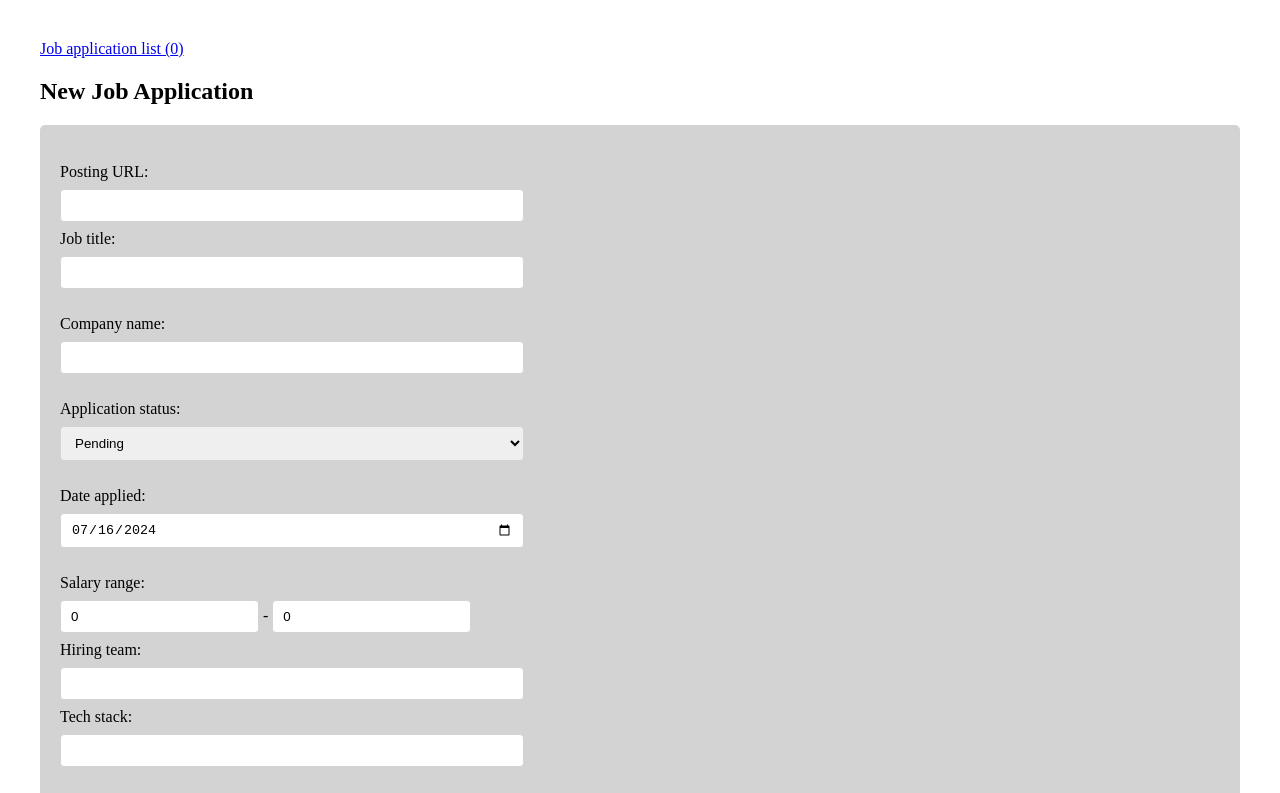
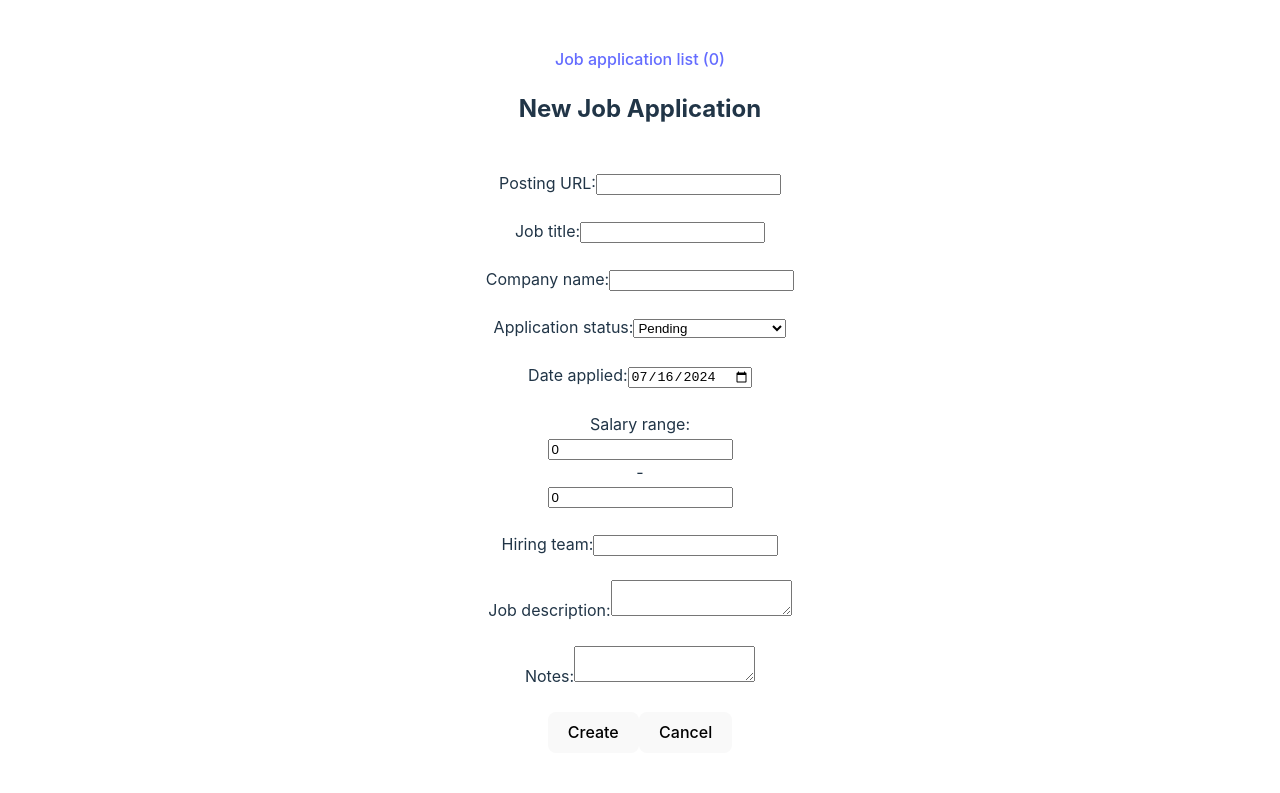
Before and after one commit to derrickserbia/jobtrackerapp, a React (Vite) app: page / in a window 1280 px wide. Shown: the top 793 px of the page. Built offline with nearby package versions, Linux system fonts and the light colour scheme; no server answers.

Commit message:
code organizing and styling

```diff
--- a/src/App.css
+++ b/src/App.css
@@ -2,7 +2,7 @@
   max-width: 1280px;
   margin: 0 auto;
   padding: 2rem;
-  text-align: left;
+  text-align: center;
 }
 
 .logo {
@@ -40,68 +40,3 @@
 .read-the-docs {
   color: #888;
 }
-
-.form-input {
-  border-radius: 5px;
-  background-color: lightgray;
-  padding: 20px;
-}
-
-.form-fields {
-  width: 40%;
-}
-
-.button-submit {
-  background-color: black;
-  color: white;
-  padding: 14px 20px;
-  margin: 8px 10px;
-  border: none;
-  border-radius: 4px;
-  cursor: pointer;
-}
-
-.button-cancel {
-  background-color: red;
-  color: white;
-  padding: 14px 20px;
-  margin: 8px 10px;
-  border: none;
-  border-radius: 4px;
-  cursor: pointer;
-}
-
-input[type=text], input[type=date], select {
-  border: 1px solid lightgray;
-  width: 100%;
-  padding: 8px 10px;
-  margin: 8px 0;
-  display: inline-block;
-  border-radius: 4px;
-  box-sizing: border-box;
-}
-
-input[type=number] {
-  border: 1px solid lightgray;
-  padding: 8px 10px;
-  margin: 8px 0;
-  display: inline-block;
-  border-radius: 4px;
-  box-sizing: border-box;
-}
-
-.form-input-salary {
-  width: 100%;
-  border: 1px solid black;
-}
-
-textarea {
-  border: 1px solid lightgray;
-  width: 100%;
-  height: 6rem;
-  padding: 8px 10px;
-  margin: 8px 0;
-  display: inline-block;
-  border-radius: 4px;
-  box-sizing: border-box;
-}
--- a/src/JobApplicationDetails.jsx
+++ b/src/Components/JobApplicationDetails/JobApplicationDetails.jsx
@@ -1,7 +1,7 @@
 import React, { useState, useEffect } from 'react';
 import { useNavigate, useParams } from 'react-router-dom';
 import dayjs from 'dayjs';
-import { JobApplicationStatus } from './JobApplicationStatus';
+import { JobApplicationStatus } from '../../Utils/JobApplicationStatus.jsx';
 
 const API_URL = "/jobapplications";
 const headers = { "Content-Type": "application/json" };
@@ -151,7 +151,7 @@ function JobApplicationDetails({ onUpdate }) {
                                 />
                             </div>
                             <br />
-                            <div>
+                            {/* <div>
                                 <label htmlFor="techStack">Tech stack: </label>
                                 <input
                                     type="text"
@@ -160,7 +160,7 @@ function JobApplicationDetails({ onUpdate }) {
                                     onChange={handleFormChange}
                                 />
                             </div>
-                            <br />
+                            <br /> */}
                             <div>
                                 <label htmlFor="jobDescription">Job description: </label>
                                 <textarea
--- a/src/JobApplicationForm.jsx
+++ b/src/Components/JobApplicationForm/JobApplicationForm.jsx
@@ -1,11 +1,12 @@
 import { useState, useEffect } from "react";
-import { JobApplicationStatus } from "./JobApplicationStatus";
-import "./App.css"
-import { Link } from "react-router-dom";
+import { useNavigate } from "react-router-dom";
+import { JobApplicationStatus } from "../../Utils/JobApplicationStatus";
 
 const API_URL = "/jobapplications";
+const headers = { 'Content-type': 'application/json' }
 
 function JobApplicationForm({ onCreate }) {
+    const navigate = useNavigate();
     const today = new Date().toLocaleDateString("en-CA");
     const emptyForm = {
         jobTitle: "",
@@ -18,7 +19,7 @@ function JobApplicationForm({ onCreate }) {
         maxSalary: 0,
         postingUrl: "",
         hiringTeam: "",
-        techStack: ""
+        techStack: []
     };
     const [formData, setFormData] = useState(emptyForm);
     const [error, setError] = useState(null);
@@ -34,6 +35,26 @@ function JobApplicationForm({ onCreate }) {
             ...prevData,
             [name]: value,
         }));
+    };
+
+    const handleSubmit = (newItem) => {
+        console.log(`newItem: ${JSON.stringify(newItem)}`)
+
+        newItem.minSalary = newItem.minSalary.trim === "" ? null : parseFloat(newItem.minSalary);
+        newItem.maxSalary = newItem.maxSalary.trim === "" ? null : parseFloat(newItem.maxSalary);
+
+        fetch(API_URL, {
+            method: 'POST',
+            headers,
+            body: JSON.stringify(newItem)
+        })
+            .then(response => response.json())
+            .then(returnedItem => {
+                onCreate(returnedItem)
+                navigate("/", {replace: true});
+                setFormData(emptyForm)
+            })
+            .catch(error => setError(error))
     };
 
     const handlePostingUrlChange = (event) => {
@@ -55,11 +76,11 @@ function JobApplicationForm({ onCreate }) {
     };
 
     return (
-        <>
+        <div>
             <h2>New Job Application</h2>
-            <form className="form-input" autoComplete="on">
+            <form>
                 <br />
-                <div className="form-fields">
+                <div>
                 <div>
                         <label htmlFor="postingUrl">Posting URL:</label>
                         <input
@@ -70,6 +91,7 @@ function JobApplicationForm({ onCreate }) {
                             required
                         />
                     </div>
+                    <br />
                     <div>
                         <label htmlFor="jobTitle">Job title:</label>
                         <input
@@ -127,7 +149,7 @@ function JobApplicationForm({ onCreate }) {
                             value={formData.minSalary}
                             onChange={handleFormChange}
                         />
-                        <div style={{margin: "0px 4px", display: "inline-block"}}> - </div>
+                        <div> - </div>
                         <input
                             type="number"
                             inputMode="number"
@@ -136,6 +158,7 @@ function JobApplicationForm({ onCreate }) {
                             onChange={handleFormChange}
                         />
                     </div>
+                    <br />
                     <div>
                         <label htmlFor="hiringTeam">Hiring team:</label>
                         <input
@@ -144,10 +167,10 @@ function JobApplicationForm({ onCreate }) {
                             name="hiringTeam"
                             value={formData.hiringTeam}
                             onChange={handleFormChange}
-                            required
                         />
                     </div>
-                    <div>
+                    <br />
+                    {/* <div>
                         <label htmlFor="techStack">Tech stack:</label>
                         <input
                             autoComplete="on"
@@ -155,10 +178,9 @@ function JobApplicationForm({ onCreate }) {
                             name="techStack"
                             value={formData.techStack}
                             onChange={handleFormChange}
-                            required
                         />
                     </div>
-                    <br />
+                    <br /> */}
                 </div>
                 <div>
                     <div>
@@ -180,12 +202,12 @@ function JobApplicationForm({ onCreate }) {
                     </div>
                     <br />
                 </div>
-                <div style={{ textAlign: "center" }}>
-                    <button className="button-submit" type="submit" onClick={() => onCreate(formData)}>Create</button>
+                <div>
+                    <button className="button-submit" type="submit" onClick={() => handleSubmit(formData)}>Create</button>
                     <button className="button-cancel" type="button" onClick={handleCancel}>Cancel</button>
                 </div>
             </form>
-        </>
+        </div>
     );
 };
 
--- a/src/JobApplicationList.jsx
+++ b/src/Components/JobApplicationList/JobApplicationList.jsx
@@ -1,5 +1,5 @@
 import { useEffect, useState } from "react";
-import { getApplicationStatusText } from "./JobApplicationStatus";
+import { getApplicationStatusText } from "../../Utils/JobApplicationStatus.jsx";
 import { Link, useNavigate } from "react-router-dom";
 
 const term = "Job Application"
--- a/src/main.jsx
+++ b/src/main.jsx
@@ -1,6 +1,6 @@
 import React from 'react'
 import ReactDOM from 'react-dom/client'
-
+import './index.css'
 import App from './App'
 
 ReactDOM.createRoot(document.getElementById('root')).render(
```
Also changed, not shown: src/App.jsx (+4 -3 lines), src/Components/JobApplicationForm/JobApplicationForm.css (added), src/Utils/JobApplicationStatus.jsx (renamed from src/JobApplicationStatus.jsx).
